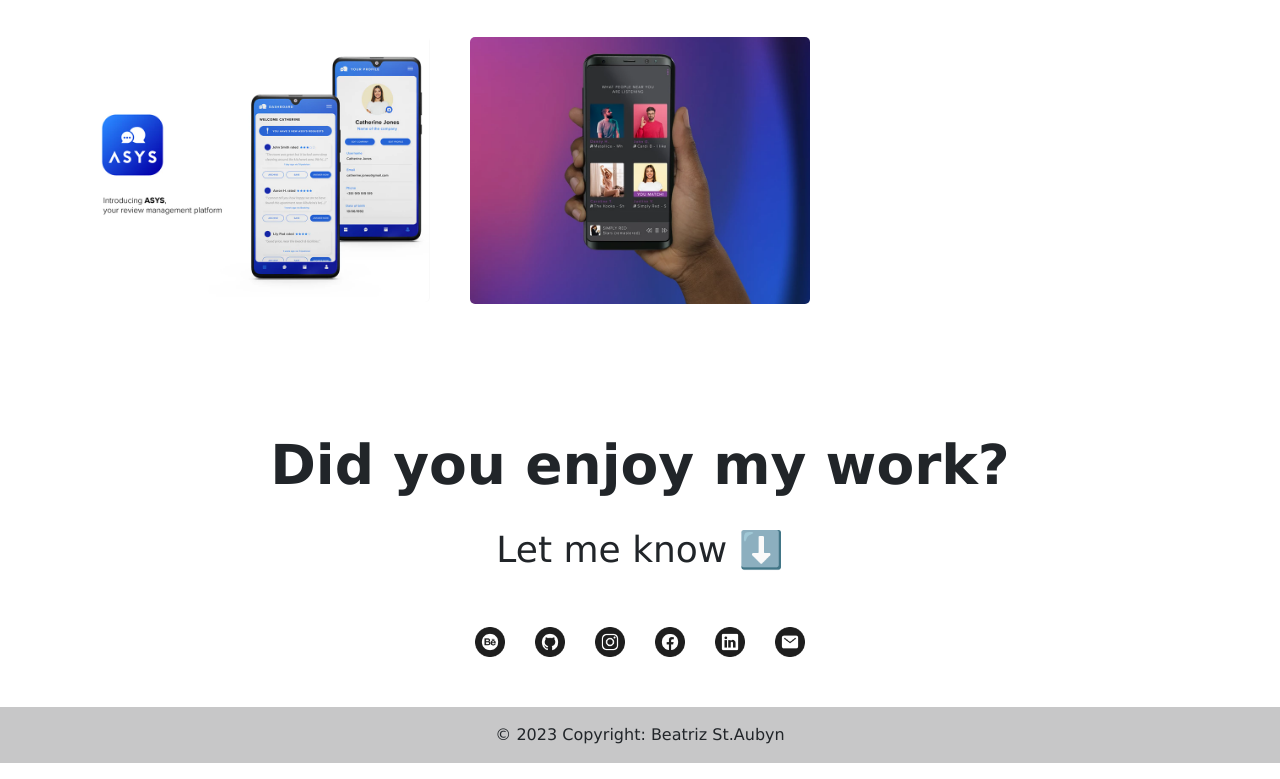
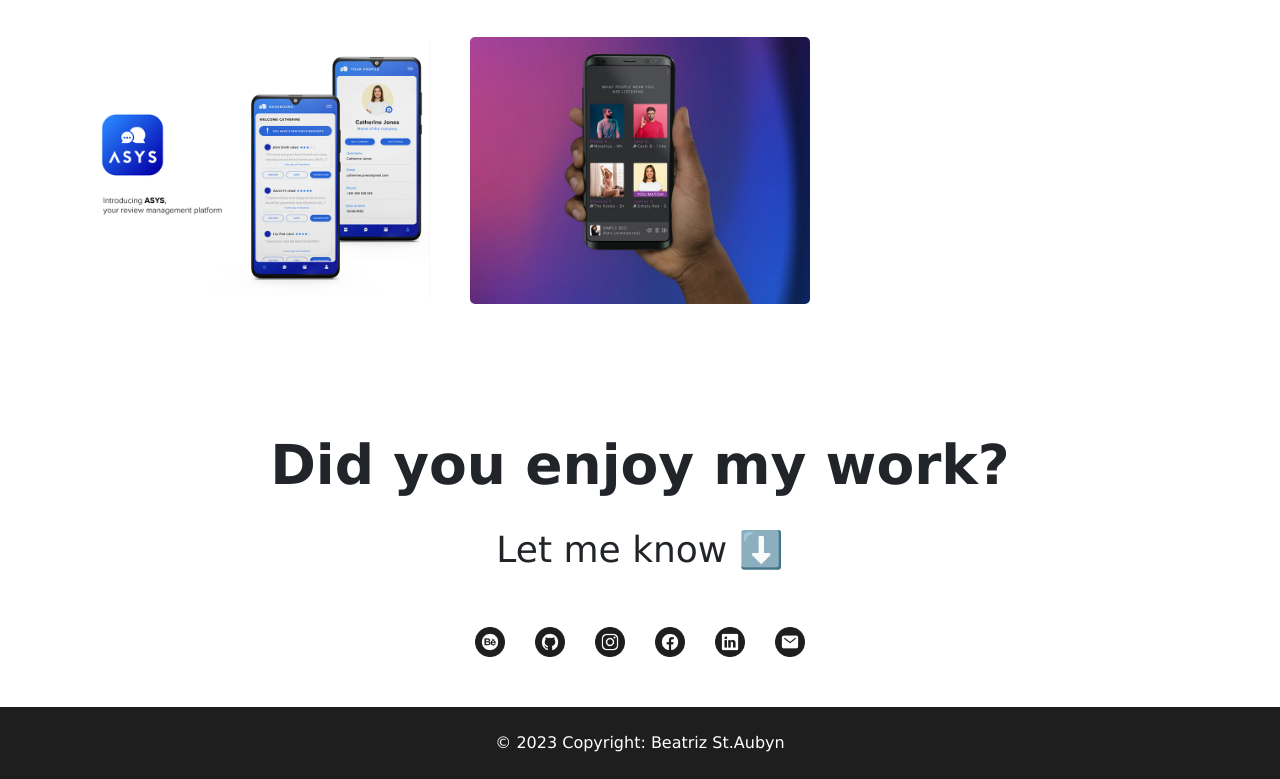
Before and after one commit to Yawn93/my-portfolio-uxui, a plain HTML site: page index.html in a window 1280 px wide. Shown: the part 1102-1881 px from the top of the page. Drawn offline with nearby package versions, Linux system fonts and the light colour scheme.

Commit message:
bootstrap footer

```diff
--- a/index.html
+++ b/index.html
@@ -64,12 +64,9 @@
           </div>
         </div>
 
-        <footer class="bg-light text-center text-lg-start">
-          <!-- Copyright -->
-          <div class="text-center p-3" style="background-color: rgba(0, 0, 0, 0.2);">
-            © 2023 Copyright: Beatriz St.Aubyn
-          </div>
-          <!-- Copyright -->
+        <footer class="text-center text-white" style="background-color: #1e1e1e;">
+          <!-- Grid container -->
+          <div class="container p-4"> © 2023 Copyright: Beatriz St.Aubyn</div>
         </footer>
 <script src="https://code.jquery.com/jquery-3.3.1.slim.min.js" integrity="sha384-q8i/X+965DzO0rT7abK41JStQIAqVgRVzpbzo5smXKp4YfRvH+8abtTE1Pi6jizo" crossorigin="anonymous"></script>
 <script src="https://cdn.jsdelivr.net/npm/popper.js@1.14.7/dist/umd/popper.min.js" integrity="sha384-UO2eT0CpHqdSJQ6hJty5KVphtPhzWj9WO1clHTMGa3JDZwrnQq4sF86dIHNDz0W1" crossorigin="anonymous"></script>
--- a/style.css
+++ b/style.css
@@ -1,6 +1,5 @@
 body {
     width: 100%;
-    margin: auto;
     height: auto;
   }
 
```
